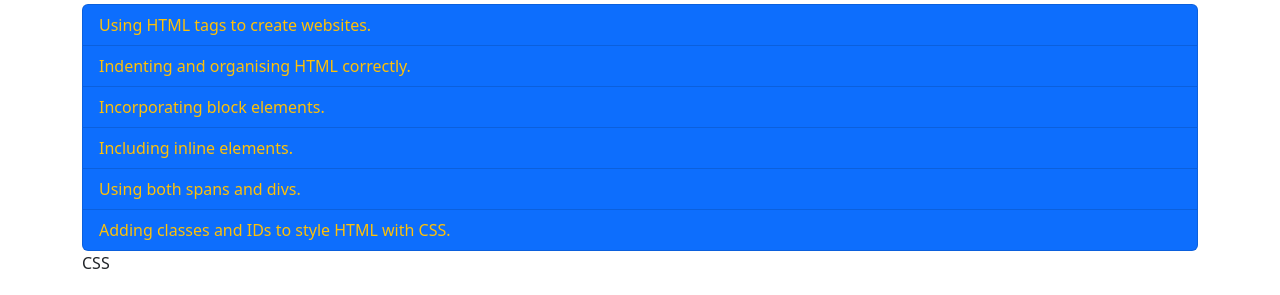
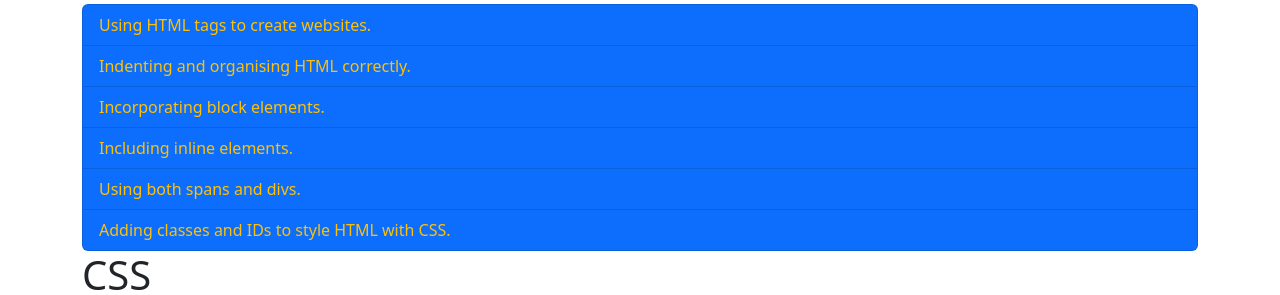
Before and after one commit to VNenad93/Bootstrap, a plain HTML site: page Basic/bootstrap-day1.html in a window 1280 px wide. Shown: the part 488-783 px from the top of the page. Drawn offline with nearby package versions, Linux system fonts and the light colour scheme.

Commit message:
exploring bootstrap

```diff
--- a/Basic/bootstrap-day1.html
+++ b/Basic/bootstrap-day1.html
@@ -34,7 +34,7 @@
             <li class="list-group-item bg-primary text-warning">Using both spans and divs.</li>
             <li class="list-group-item bg-primary text-warning">Adding classes and IDs to style HTML with CSS.</li>
         </ul>
-        <p>CSS</p>
+        <p class="h1">CSS</p>
         <ul>
             <li>Creating a stylesheet.</li>
             <li>Using CSS selectors to specify an HTML element.</li>
```
